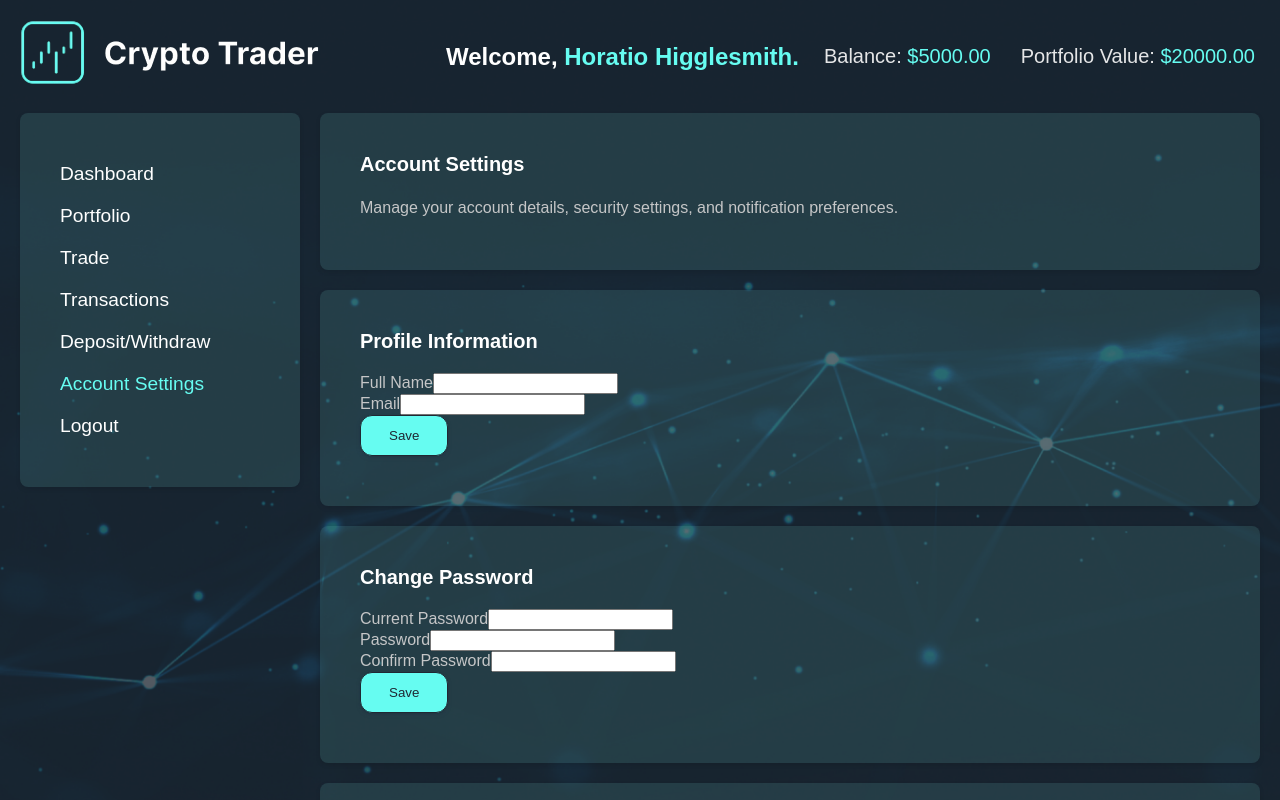
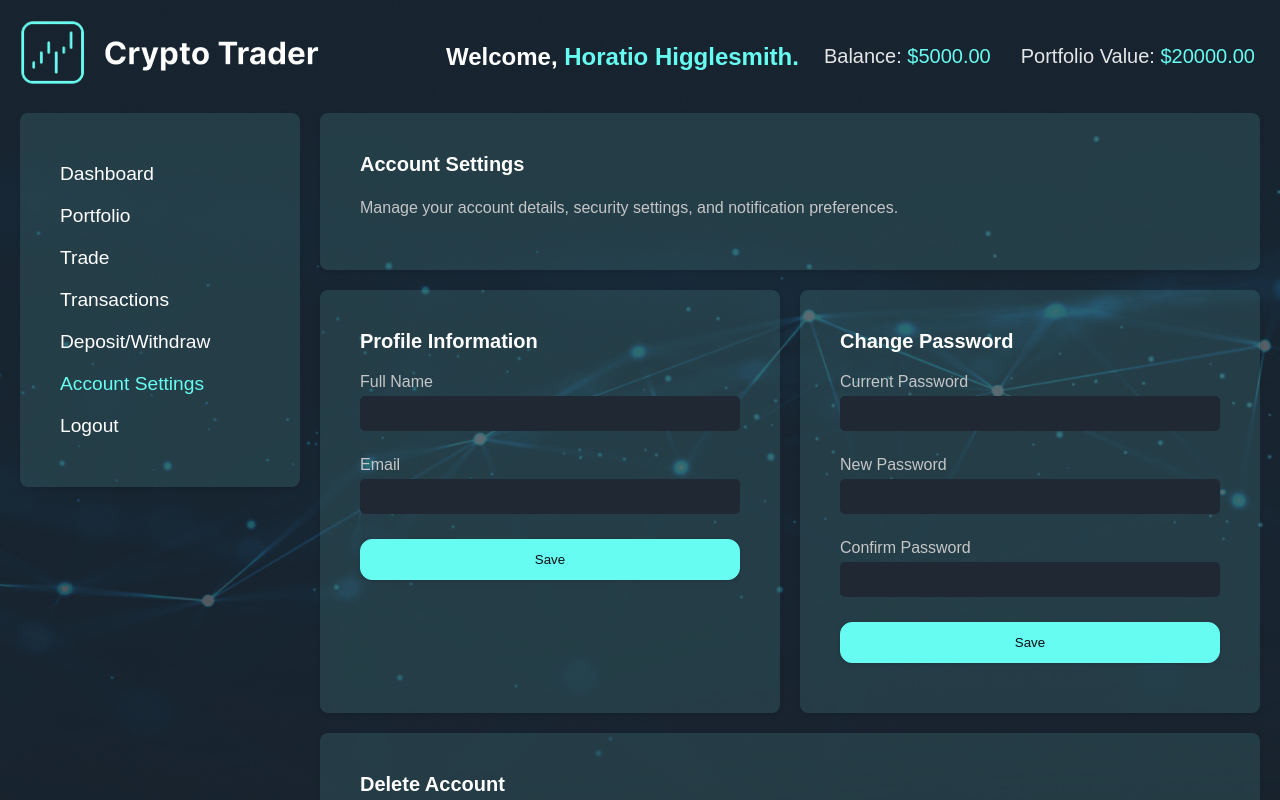
Before and after one commit to trading-app-ca/client, a React (Create React App) app: page /account-settings in a window 1280 px wide. Shown: the top 800 px of the page. Built offline with nearby package versions, Linux system fonts and the light colour scheme.

Commit message:
feat: completed account settings page

```diff
--- a/src/pages/AccountSettings.jsx
+++ b/src/pages/AccountSettings.jsx
@@ -1,53 +1,131 @@
-import React from 'react';
+import React, { useState } from 'react';
 import Card from '../components/common/Card';
-import '../styles/pages/AccountSettings.scss';
 
 const AccountSettings = () => {
+  const [fullName, setFullName] = useState('');
+  const [email, setEmail] = useState('');
+  const [currentPassword, setCurrentPassword] = useState('');
+  const [newPassword, setNewPassword] = useState('');
+  const [confirmPassword, setConfirmPassword] = useState('');
+  const [errors, setErrors] = useState({});
+
+  const handleSaveProfile = (e) => {
+    e.preventDefault();
+    const validationErrors = {};
+
+    if (!fullName.trim()) validationErrors.fullName = 'Full Name is required';
+    if (!email.trim()) validationErrors.email = 'Email is required';
+
+    setErrors(validationErrors);
+
+    if (Object.keys(validationErrors).length === 0) {
+      alert('Profile information saved!');
+    }
+  };
+
+  const handleSavePassword = (e) => {
+    e.preventDefault();
+    const validationErrors = {};
+
+    if (!currentPassword.trim()) validationErrors.currentPassword = 'Current Password is required';
+    if (!newPassword.trim()) validationErrors.newPassword = 'New Password is required';
+    if (newPassword !== confirmPassword) validationErrors.confirmPassword = 'Passwords do not match';
+
+    setErrors(validationErrors);
+
+    if (Object.keys(validationErrors).length === 0) {
+      alert('Password changed successfully!');
+    }
+  };
+
   return (
     <div className="content-container">
       <Card title="Account Settings">
         <p>Manage your account details, security settings, and notification preferences.</p>
       </Card>
 
+      <div className="row">
         <Card title="Profile Information">
           <div className="form-container">
-          <form>
-            <div>
+            <form onSubmit={handleSaveProfile}>
+              <div className="form-input">
                 <label htmlFor="fullName">Full Name</label>
-              <input type="text" name="fullName" id="fullName" />
+                <input className="drk-btn"
+                  type="text"
+                  name="fullName"
+                  id="fullName"
+                  value={fullName}
+                  onChange={(e) => setFullName(e.target.value)}
+                />
+                {errors.fullName && <p className="error-text">{errors.fullName}</p>}
               </div>
-            <div>
+              <div className="form-input">
                 <label htmlFor="email">Email</label>
-              <input type="email" name="email" id="email" />
+                <input className="drk-btn"
+                  type="email"
+                  name="email"
+                  id="email"
+                  value={email}
+                  onChange={(e) => setEmail(e.target.value)}
+                />
+                {errors.email && <p className="error-text">{errors.email}</p>}
               </div>
-            <button type="submit" className="btn lgt-btn">Save</button>
+              <div className="action-buttons">
+                <button type="submit" className="btn confirm-button">Save</button>
+              </div>
             </form>
           </div>
         </Card>
 
         <Card title="Change Password">
           <div className="form-container">
-          <form>
-            <div>
+            <form onSubmit={handleSavePassword}>
+              <div className="form-input">
                 <label htmlFor="currentPassword">Current Password</label>
-              <input type="password" name="currentPassword" id="currentPassword" />
+                <input className="drk-btn"
+                  type="password"
+                  name="currentPassword"
+                  id="currentPassword"
+                  value={currentPassword}
+                  onChange={(e) => setCurrentPassword(e.target.value)}
+                />
+                {errors.currentPassword && <p className="error-text">{errors.currentPassword}</p>}
               </div>
-            <div>
-              <label htmlFor="password">Password</label>
-              <input type="password" name="password" id="password" />
+              <div className="form-input">
+                <label htmlFor="password">New Password</label>
+                <input className="drk-btn"
+                  type="password"
+                  name="password"
+                  id="password"
+                  value={newPassword}
+                  onChange={(e) => setNewPassword(e.target.value)}
+                />
+                {errors.newPassword && <p className="error-text">{errors.newPassword}</p>}
               </div>
-            <div>
+              <div className="form-input">
                 <label htmlFor="confirmPassword">Confirm Password</label>
-              <input type="password" name="confirmPassword" id="confirmPassword" />
+                <input className="drk-btn"
+                  type="password"
+                  name="confirmPassword"
+                  id="confirmPassword"
+                  value={confirmPassword}
+                  onChange={(e) => setConfirmPassword(e.target.value)}
+                />
+                {errors.confirmPassword && <p className="error-text">{errors.confirmPassword}</p>}
               </div>
-            <button type="submit" className="btn lgt-btn">Save</button>
+              <div className="action-buttons">
+                <button type="submit" className="btn confirm-button">Save</button>
+              </div>
             </form>
           </div>
         </Card>
+      </div>
 
       <Card title="Delete Account">
         <p>Warning: Deleting your account will permanently remove all your data.</p>
+        <div className="delete-button">
           <button className="delete-button btn drk-btn">Delete</button>
+        </div>
       </Card>
     </div>
   );
--- a/src/styles/layout/AuthUserLayout.scss
+++ b/src/styles/layout/AuthUserLayout.scss
@@ -7,6 +7,7 @@
   display: flex;
   flex-direction: column;
   align-items: center;
+  background-attachment: fixed;
 
   .content-container {
     max-width: 1400px;
--- a/src/styles/pages/AccountSettings.scss
+++ b/src/styles/pages/AccountSettings.scss
@@ -1,11 +1,34 @@
 div.form-container {
     padding: 0;
+    display: flex;
+
+    form {
+        display: flex;
+        flex-direction: column;
+        gap: 20px;
+
+        .form-input {
+            display: flex;
+            flex-direction: column;
+
+            input {
+                padding: 10px;
+                border: none;
+                border-radius: 5px;
+                margin-top: 5px;
+                margin-bottom: 5px;
+            }
+        }
+    width: 100%;
+    }
+
 }
 
 .card-content {
     padding: 10px 0;
 }
 
-.drk-btn {
+.delete-button {
+    margin-top: 10px;
     width: 100%;
 }
--- a/src/styles/style.scss
+++ b/src/styles/style.scss
@@ -29,3 +29,4 @@
 @import './pages/Portfolio.scss';
 @import './pages/Trade.scss';
 @import './pages/DepositWithdraw.scss';
+@import './pages/AccountSettings.scss';
--- a/src/styles/utils/mixins.scss
+++ b/src/styles/utils/mixins.scss
@@ -36,7 +36,9 @@
     background-size: cover;
     background-position: center;
     background-repeat: no-repeat;
+    background-attachment: fixed;
 }
+
 
   // Form and Inputs
 @mixin form-input {
```
Also changed, not shown: src/styles/layout/Sidebar.scss (line endings or trailing spaces). Lines whose indentation alone changed are shown as unchanged.
